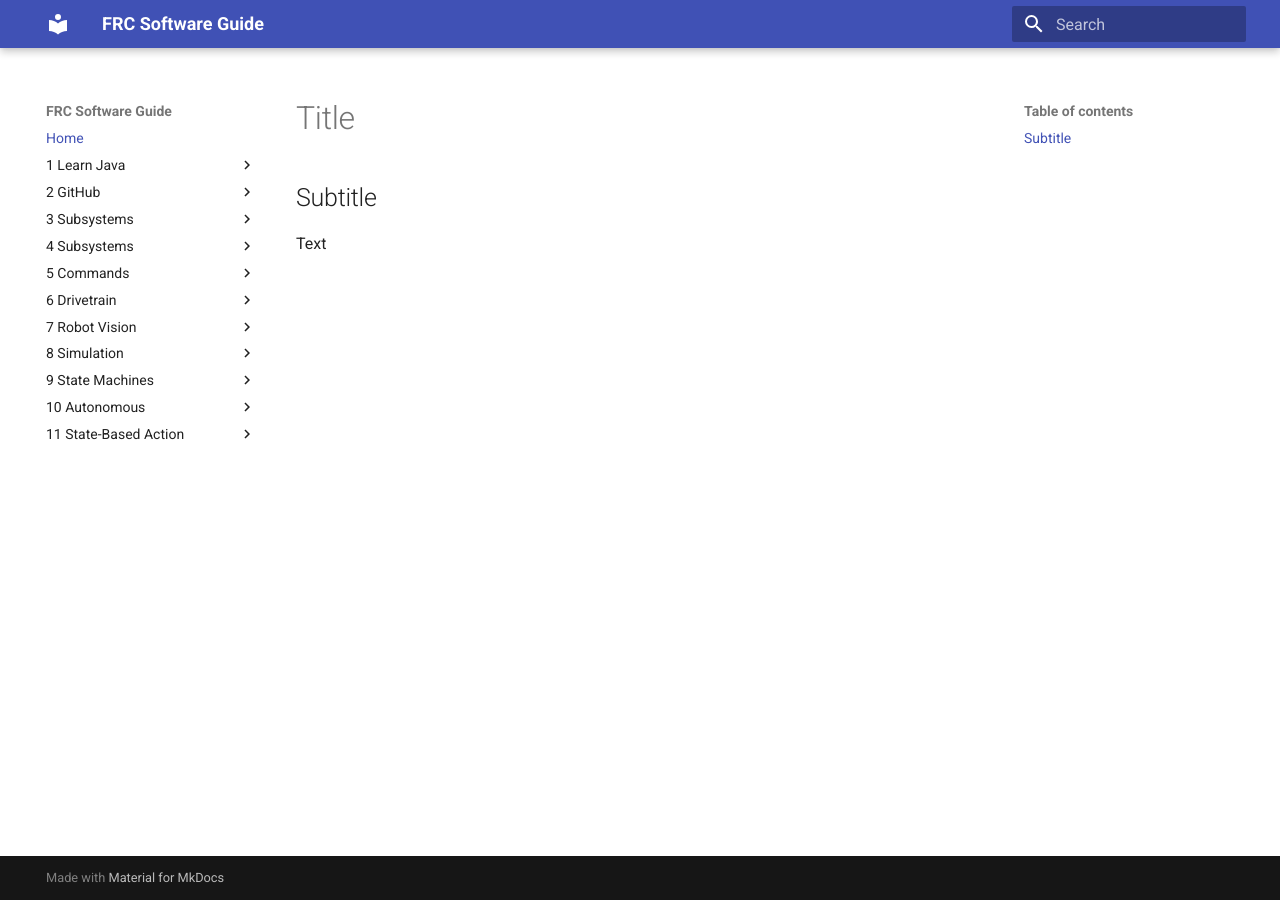
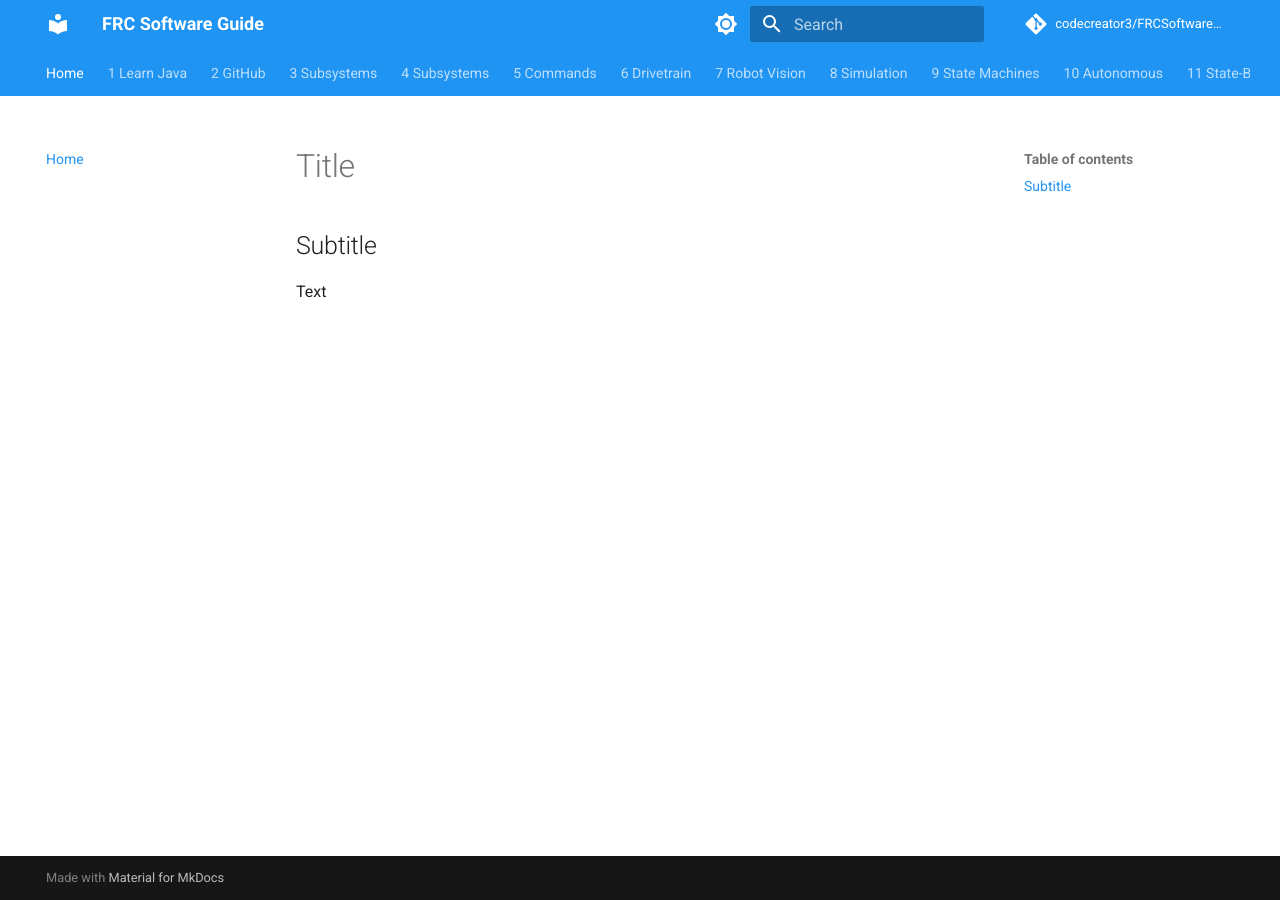
Before and after one commit to CodeCreator3/FRCSoftwareGuide, an MkDocs documentation site: the page built from docs/index.md, in a window 1280 px wide. Built offline with MkDocs 1.6.1 and Material for MkDocs 9.7.7, drawn with Linux system fonts in a browser that asks for light colours; comment, search, counter and statistics services are not loaded.

Commit message:
edit yml theme

```diff
--- a/mkdocs.yml
+++ b/mkdocs.yml
@@ -2,10 +2,29 @@ site_name: FRC Software Guide
 site_url: https://codecreator3.github.io/FRCSoftwareGuide/
 
 theme:
-  name: material  # This gives it the professional WPILib-style look
+  name: material
   palette:
-    primary: indigo # You can change this to your team's color
-    accent: indigo
+    # This adds a light/dark mode toggle in the top right
+    - media: "(prefers-color-scheme: light)"
+      scheme: default
+      primary: blue
+      toggle:
+        icon: material/brightness-7
+        name: Switch to dark mode
+    - media: "(prefers-color-scheme: dark)"
+      scheme: slate
+      primary: blue
+      toggle:
+        icon: material/brightness-4
+        name: Switch to light mode
+  features:
+    - navigation.tabs      # Top horizontal menu
+    - navigation.sections  # Groups subpages in the sidebar
+    - search.suggest       # Search bar helper
+    - search.highlight     # Highlights search terms
+
+repo_url: https://github.com/codecreator3/FRCSoftwareGuide
+repo_name: codecreator3/FRCSoftwareGuide
 
 nav:
   - Home: index.md
```
